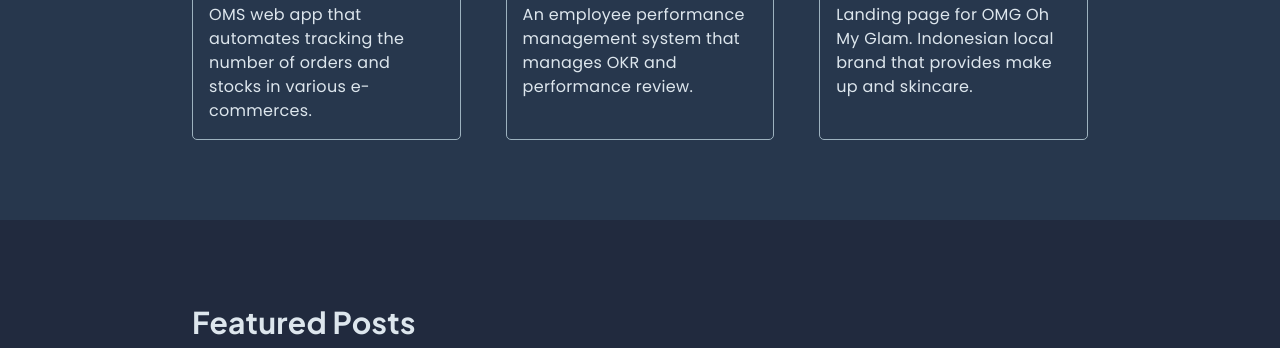
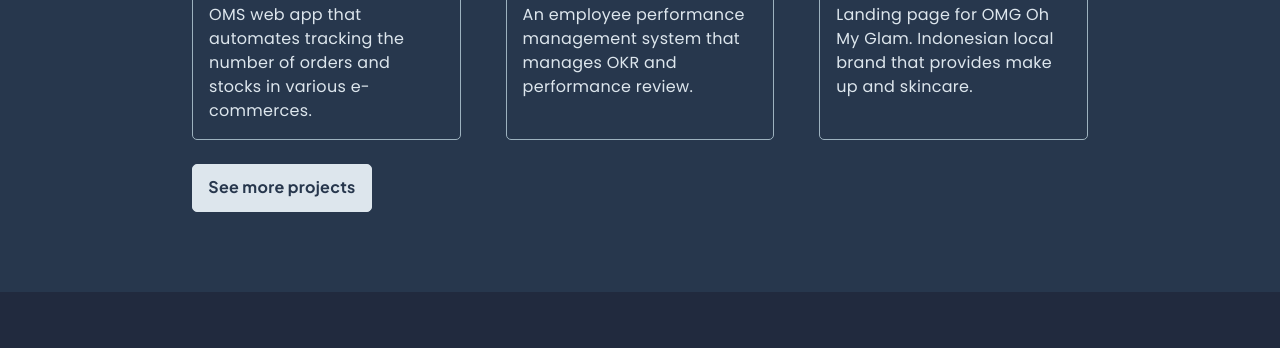
Before and after one commit to budiigunawan/budigunawan.com, a plain HTML site: page index.html in a window 1280 px wide. Shown: the part 1968-2316 px from the top of the page. Drawn offline with Linux system fonts and the light colour scheme.

Commit message:
feat: add see more projects button

```diff
--- a/index.css
+++ b/index.css
@@ -310,7 +310,8 @@ header:has(.navigation__bars-button input[type='checkbox']:checked)
   color: var(--smoke-white);
 }
 
-.hero__info__button {
+.hero__info__button,
+.primary-button {
   padding: 10px 0;
   height: 48px;
   background-color: var(--smoke-white);
@@ -322,9 +323,15 @@ header:has(.navigation__bars-button input[type='checkbox']:checked)
   text-decoration: none;
 }
 
-.hero__info__button:hover {
+.hero__info__button:hover,
+.primary-button:hover {
   background-color: var(--light-grey);
   border: 1px solid var(--light-grey);
+}
+
+.primary-button {
+  padding: 10px;
+  max-width: 180px;
 }
 
 .hero__info__links {
--- a/index.html
+++ b/index.html
@@ -456,6 +456,9 @@
               </div>
             </div> -->
           </div>
+          <a href="/projects" class="primary-button plus-jakarta">
+            See more projects
+          </a>
         </div>
       </section>
 
```
